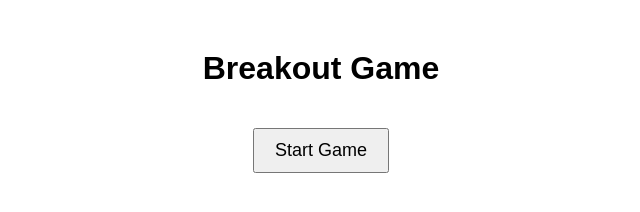
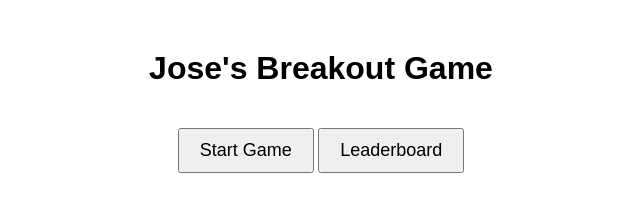
Before and after one commit to Josefsot/breakout-game, a plain HTML site: page index.html in a window 1280 px wide. Shown: the whole page, without its empty margins (319-959 px from the left). Drawn offline with Linux system fonts and the light colour scheme; files that its build step writes are made by us from their sources; files whose address does not match are found by name.

Commit message:
Update index.html

```diff
--- a/index.html
+++ b/index.html
@@ -10,8 +10,9 @@
 
 <div id="gameContainer">
     <div id="menu">
-      <h1>Breakout Game</h1>
+      <h1>Jose's Breakout Game</h1>
       <button id="startButton">Start Game</button>
+      <button id="leaderboardButton" onclick="location.href='leaderboard.html'">Leaderboard</button>
     </div>
     <canvas id="gameCanvas" width="480" height="320" style="display:none;"></canvas>
     <div id="gameStats" style="display:none;">
```
